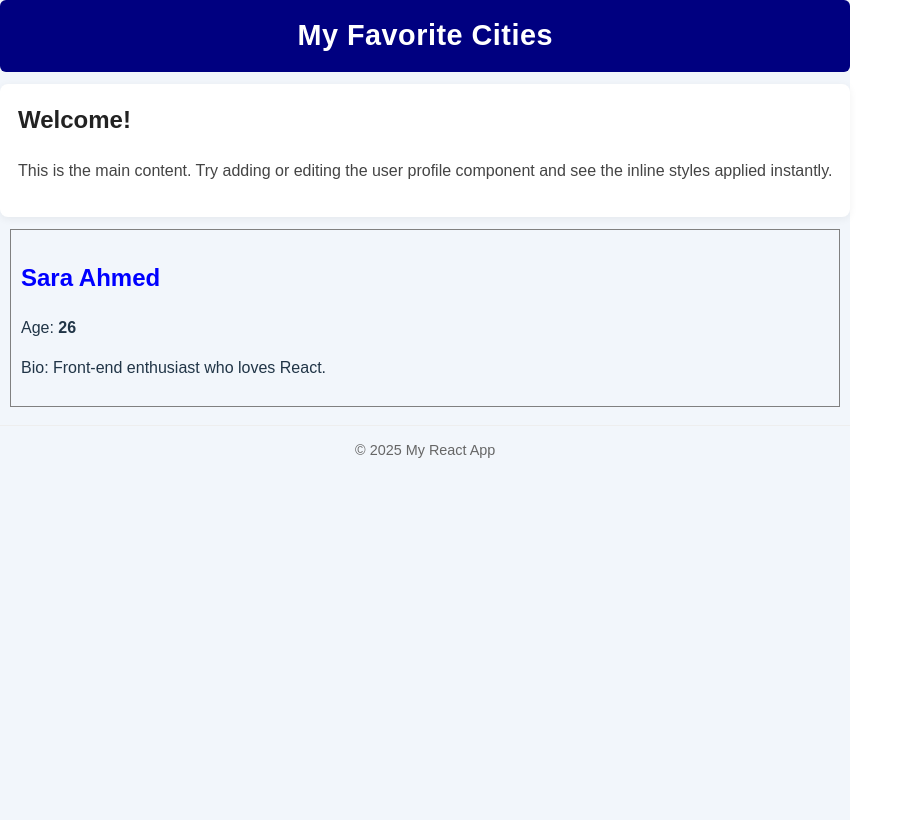
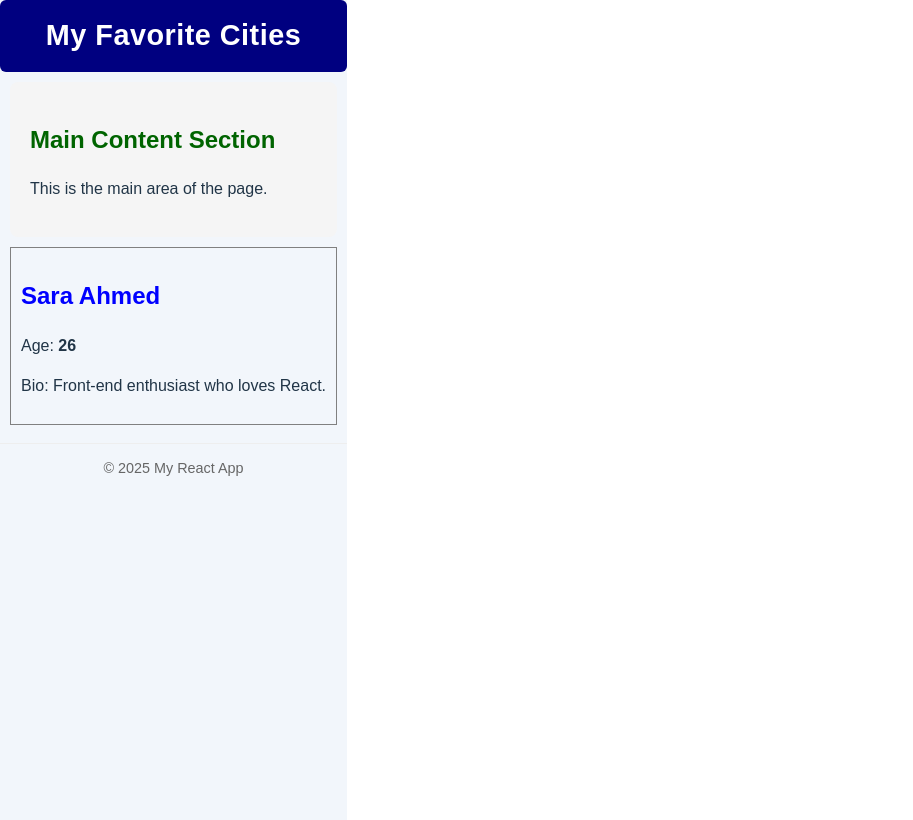
Before and after one commit to Toqa-Khalifa/alx-fe-reactjs, a React (Vite) app in the folder alx-react-app-new/: page / in a window 1280 px wide. Shown: the whole page, without its empty margins (0-913 px from the left). Built offline with nearby package versions, Linux system fonts and the light colour scheme.

Commit message:
add mainCotent

```diff
--- a/alx-react-app-new/src/components/MainContent.jsx
+++ b/alx-react-app-new/src/components/MainContent.jsx
@@ -1,33 +1,19 @@
-// src/components/MainContent.jsx
 import React from 'react';
 
-export default function MainContent() {
-  const mainStyle = {
-    padding: '18px',
-    margin: '12px auto',
-    maxWidth: '900px',
-    backgroundColor: 'white',
-    borderRadius: '8px',
-    boxShadow: '0 2px 8px rgba(0,0,0,0.06)'
-  };
-
-  const heading = {
-    marginTop: 0,
-    color: '#222'
-  };
-
-  const paragraph = {
-    lineHeight: '1.6',
-    color: '#444'
-  };
-
+function MainContent() {
   return (
-    <main style={mainStyle}>
-      <h2 style={heading}>Welcome!</h2>
-      <p style={paragraph}>
-        This is the main content. Try adding or editing the user profile component and see the inline
-        styles applied instantly.
-      </p>
+    <main
+      style={{
+        backgroundColor: '#f5f5f5',
+        padding: '20px',
+        margin: '10px',
+        borderRadius: '8px',
+      }}
+    >
+      <h2 style={{ color: 'darkgreen' }}>Main Content Section</h2>
+      <p>This is the main area of the page.</p>
     </main>
   );
 }
+
+export default MainContent;
```
